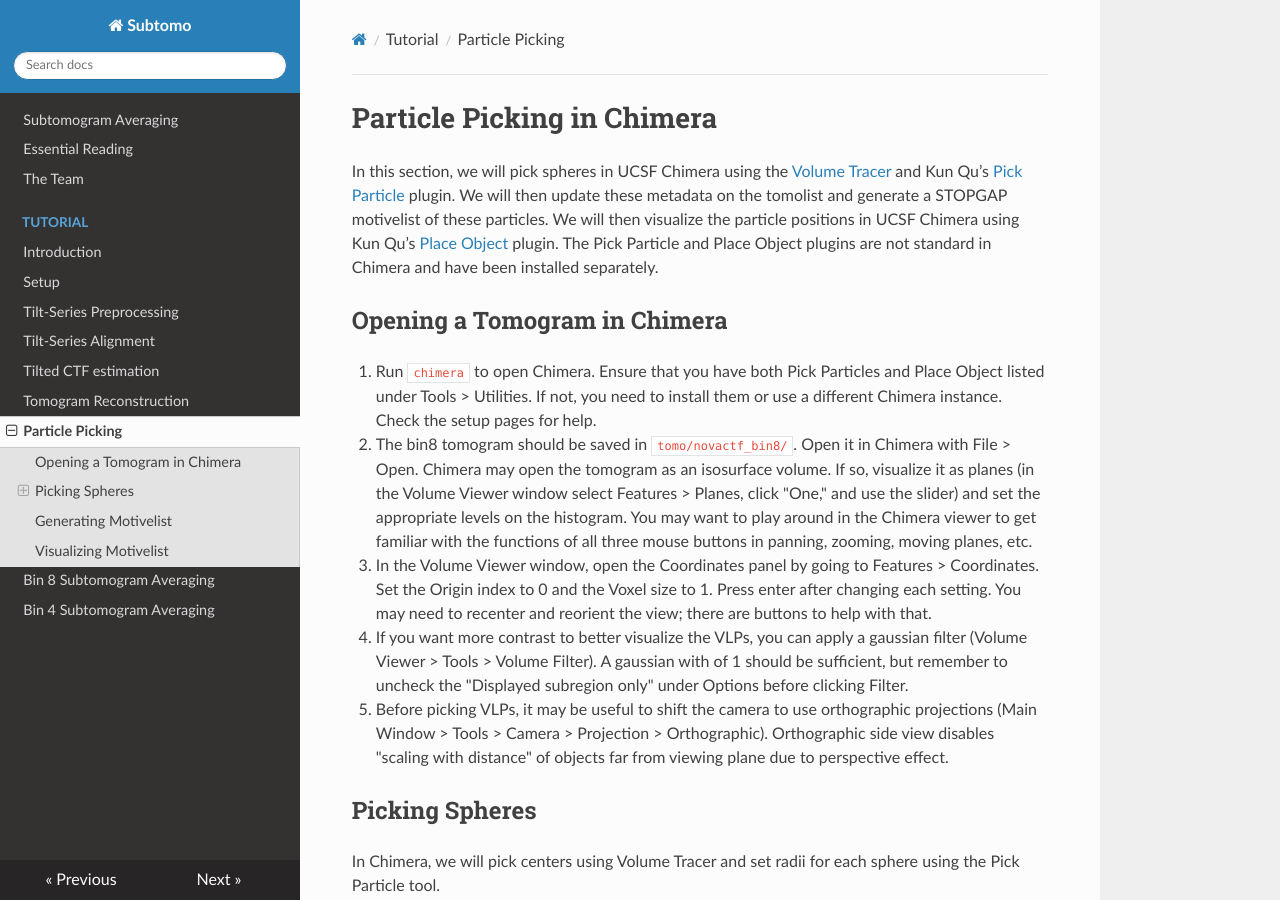
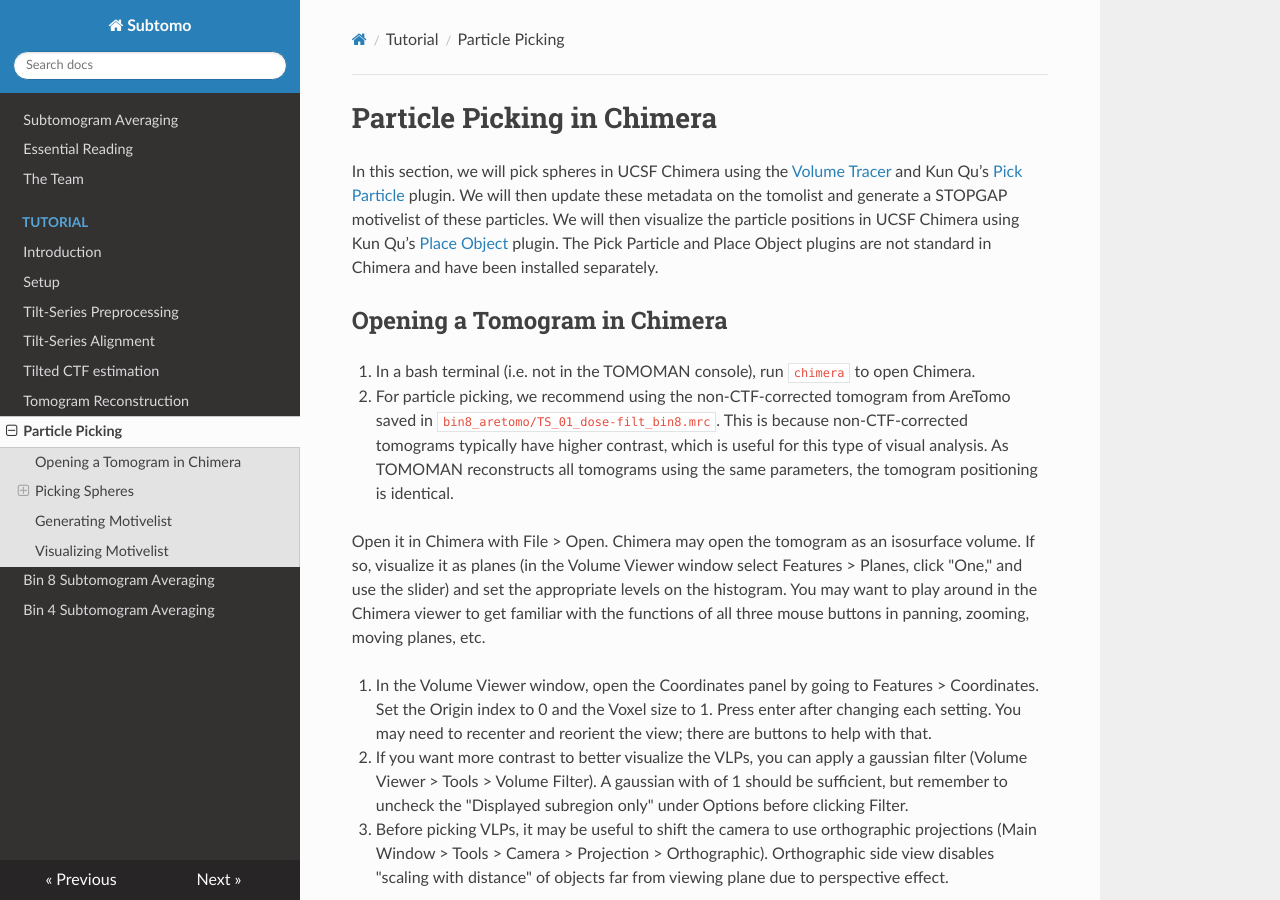
Before and after one commit to wan-lab-vanderbilt/subtomo-tutorials, an MkDocs documentation site: the page built from docs/hiv/picking.md, in a window 1280 px wide and 900 px high. Built offline with MkDocs 1.6.1, drawn with Linux system fonts in a browser that asks for light colours; nearby versions of some CDN libraries.

Commit message:
Update picking.md
various changes

```diff
--- a/docs/hiv/picking.md
+++ b/docs/hiv/picking.md
@@ -7,11 +7,12 @@ The Pick Particle and Place Object plugins are not standard in Chimera and have
 
 ## Opening a Tomogram in Chimera
 
-1. Run `chimera` to open Chimera.
-Ensure that you have both Pick Particles and Place Object listed under Tools > Utilities.
-If not, you need to install them or use a different Chimera instance. Check the setup pages for help.
+1. In a bash terminal (i.e. not in the TOMOMAN console), run `chimera` to open Chimera.
 
-1. The bin8 tomogram should be saved in `tomo/novactf_bin8/`.
+1. For particle picking, we recommend using the non-CTF-corrected tomogram from AreTomo saved in `bin8_aretomo/TS_01_dose-filt_bin8.mrc`.
+This is because non-CTF-corrected tomograms typically have higher contrast, which is useful for this type of visual analysis.
+As TOMOMAN reconstructs all tomograms using the same parameters, the tomogram positioning is identical.
+
 Open it in Chimera with File > Open.
 Chimera may open the tomogram as an isosurface volume.
 If so, visualize it as planes (in the Volume Viewer window select Features > Planes, click "One," and use the slider) and set the appropriate levels on the histogram.
```
